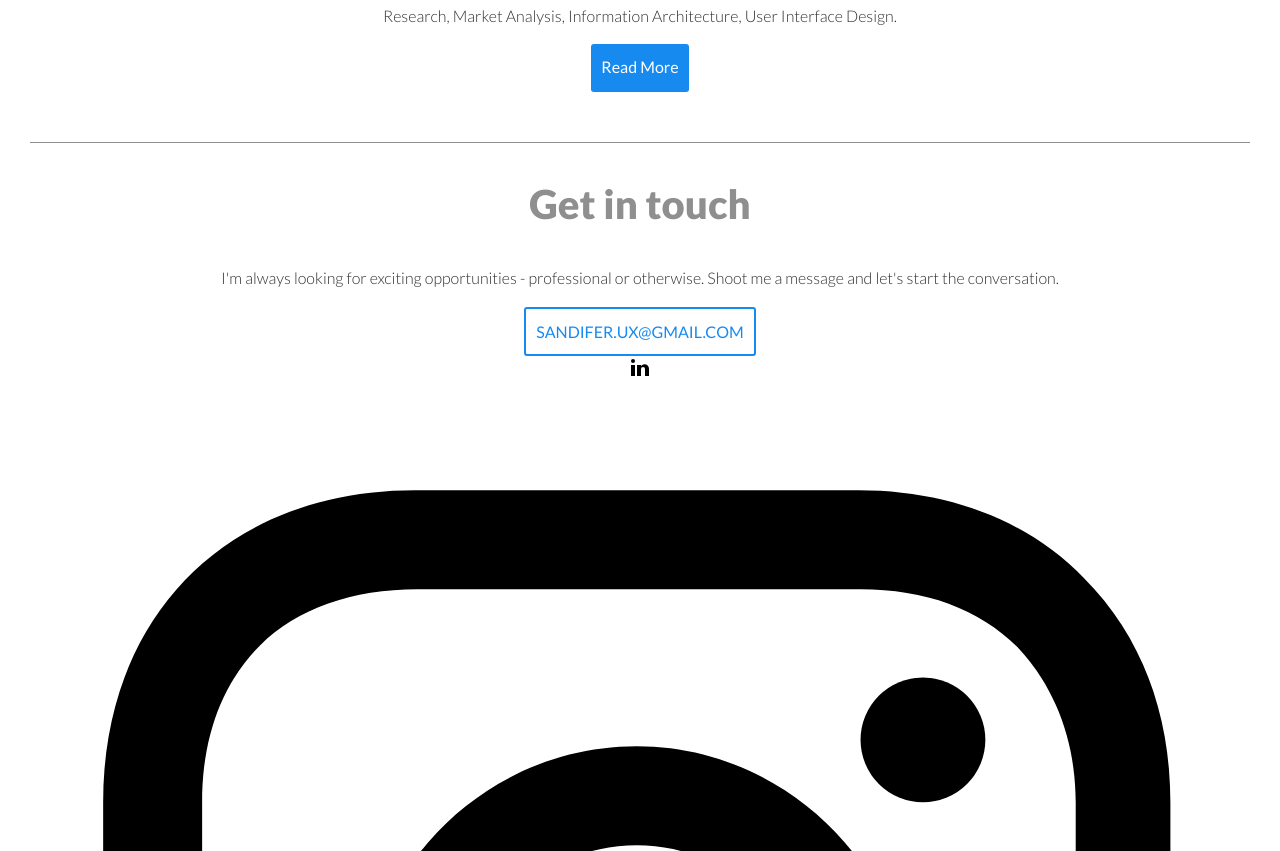
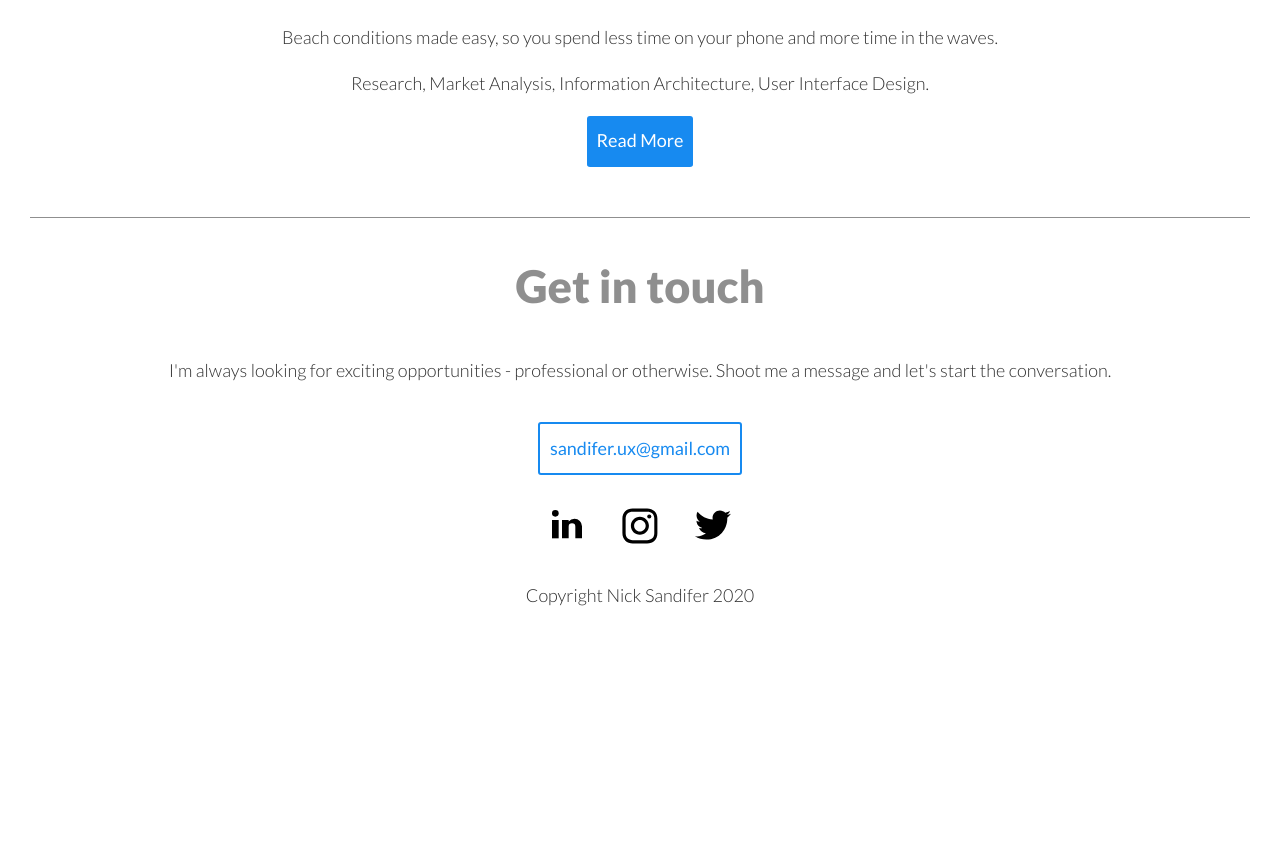
Before and after one commit to nick-sandifer/portfolio-website, a plain HTML site: page index.html in a window 1280 px wide. Shown: the part 1609-2460 px from the top of the page. After the commit the page ends 2237 px from the top, so only its background shows below. Drawn offline with nearby package versions, Linux system fonts and the light colour scheme.

Commit message:
revised CSS layout for index.html

```diff
--- a/css/style.css
+++ b/css/style.css
@@ -22,56 +22,73 @@ body {
   line-height: 1.6; /* sets the line-height to 1.6 X the font-size */
   color: #303030;
 }
-h1, h2, h3, h4, h5 {
+
+h1,
+h2,
+h3,
+h4,
+h5 {
   line-height: 1.4;
 }
+
 h1 {
   font-size: 2.75em;
   font-weight: 700;
   color: #000000;
 }
+
 h2 {
   font-size: 2.5em;
   font-weight: 900;
   color: #8f8f8f;
 }
+
 h3 {
   font-size: 2.25em;
   font-weight: 700;
   color: #000000;
 }
+
 h4 {
   font-size: 1.35em;
   font-weight: 700;
   color: #000000;
 }
+
 h5 {
   font-size: 1.35em;
   font-weight: 900;
   color: #8f8f8f;
 }
+
 img {
   width: 100%;
 }
+
 a {
   color: #178af0;
   text-decoration: none; /* No underlining */
 }
+
 a:hover {
   color: #ff4f4f;
   text-decoration: underline; /* Underlining when hovering over a link */
 }
+
 a:visited { /* visited link */
   color: #f78888;
 }
+
 a:active { /* selected link */
   color: #ff4f4f;
 }
+
 a:hover,
 a:focus {
   color: #ff4f4f;
   text-decoration: underline;
 }
+
 .button {
   display: inline-block;
   background-color: #178af0;
@@ -82,23 +99,26 @@ a:focus {
   border-bottom: 2px solid #178af0; /* width of the border, type, color */
   transition: 0.2s opacity;
 }
+
 .button:hover {
   opacity: 0.8; /* Reduces the opacity of the button to 80% */
   text-decoration: none;
   color: #ffffff;
 }
+
 .button.contact {
   background-color: transparent;
   color: #178af0;
-  text-transform: uppercase;
+  text-transform: lowercase;
   border: 2px solid #178af0;
 }
+
 .button.contact:hover { /* for contact button hover state */
   color: #ff4f4f;
   border: 2px solid #ff4f4f;
 }
 
-/* layout sytling */
+/* layout styling ------------------------------------------------------------------------------------ */
 
 header {
   background-color: #ffffff;
@@ -108,32 +128,36 @@ header {
   padding-top: 10px;
   padding-bottom: 15px;
 }
+
 nav > ul {
   list-style-type: none;
   padding: 0;
 }
+
 nav > ul > li {
   display: inline-block;
 }
+
 nav > ul > li > a {
   padding: 0 15px;
   text-transform: lowercase;
   font-weight: 700;
   color: #8f8f8f;
 }
+
 nav > ul > li > a:visited{
   color: #8f8f8f;
 }
+
 nav > ul > li > a:hover,
 a:focus {
   color: #000000;
   text-decoration: none;
 }
-nav > ul > li > a:active{
+
+nav > ul > li > a.current-page {
   color: #178af0; /* attempting to change color of "current" page being viewed...!!! */
 }
-
-
 
 main {
   padding-top: 133px;
@@ -165,8 +189,49 @@ main {
   border-bottom: 1px solid #8f8f8f;
 }
 
-
-
-#connect {
+footer {
   text-align: center;
 }
+.button.contact {
+  margin-top: 20px;
+  margin-bottom: 20px;
+}
+
+.social-icon {
+  height: 40px;
+  width: 40px;
+  margin: 10px 15px 10px 15px;
+}
+/* ==============================
+Medium devices (640px and larger)
+================================= */
+@media only screen and (min-width:640px) {
+  header {
+    text-align: unset;
+    padding: 20px 0 13px;
+  }
+
+  nav {
+    width: auto;
+    float: right; /* this declaration did not in a ";" symbol on CareerFoundry...!!! */
+    margin-top: 4px;
+  }
+
+  body {
+    font-size: 18px;
+  }
+
+  #hero span {
+    display: block;
+  }
+}
+/* ==============================
+Large devices (1024px and larger)
+================================= */
+@media only screen and (min-width:1024px) {
+}
+/* ==============================
+X-large devices (1440px and larger)
+================================= */
+@media only screen and (min-width:1440px) {
+}
--- a/index.html
+++ b/index.html
@@ -25,7 +25,7 @@
               <!-- logo in development -->
               <nav>
                   <ul>
-                    <li><a href="index.html">Work</a></li><!-- for work button -->
+                    <li><a class="current-page" href="index.html">Work</a></li><!-- for work button -->
                     <li><a href="about.html">About</a></li><!-- for about button -->
                     <li><a href="nicksandifer_uxresume.pdf" target="_blank">Resume</a></li><!-- for resume button (is this correct?) -->
                     <li><a href="#connect">Connect</a></li><!-- for connect button -->
@@ -101,16 +101,16 @@
                     <a href="mailto:sandifer.ux@gmail.com" class="button contact">sandifer.ux@gmail.com</a><!-- send email button -->
                 </div>
 
-                <div class="social-image"><!-- for the social buttons -->
+                <div class="social-block"><!-- for the social buttons -->
                     <a href="https://www.linkedin.com/in/nick-sandifer/" target="_blank">
                       <!-- linkedin svg logo -->
-                      <svg data-name="Layer 21" height="24" id="Layer_21" viewBox="0 0 24 24" width="24" xmlns="http://www.w3.org/2000/svg"><title/><rect height="11" width="4" x="3" y="9"/><circle cx="5" cy="5" r="2"/><path d="M16.5,8.25A4.47251,4.47251,0,0,0,13,9.95343V9H9V20h4V13a2,2,0,0,1,4,0v7h4V12.75A4.5,4.5,0,0,0,16.5,8.25Z"/></svg>
+                      <svg data-name="Layer 21" height="24" id="Layer_21" viewBox="0 0 24 24" width="24" xmlns="http://www.w3.org/2000/svg" class="social-icon"><title/><rect height="11" width="4" x="3" y="9"/><circle cx="5" cy="5" r="2"/><path d="M16.5,8.25A4.47251,4.47251,0,0,0,13,9.95343V9H9V20h4V13a2,2,0,0,1,4,0v7h4V12.75A4.5,4.5,0,0,0,16.5,8.25Z"/></svg>
                     </a><!-- linkedin button -->
 
-                    <a href="https://www.instagram.com/nicks_toons/" target="_blank">
+                    <a href="https://www.instagram.com/nicks_toons/" target="_blank" id="social">
                       <!-- instagram svg logo -->
                       <svg version="1.1" id="Layer_1" xmlns="http://www.w3.org/2000/svg" xmlns:xlink="http://www.w3.org/1999/xlink" x="0px" y="0px"
-                      	 viewBox="0 0 56.7 56.7" enable-background="new 0 0 56.7 56.7" xml:space="preserve">
+                      	 viewBox="0 0 56.7 56.7" enable-background="new 0 0 56.7 56.7" xml:space="preserve" class="social-icon">
                       <g>
                       	<path d="M28.2,16.7c-7,0-12.8,5.7-12.8,12.8s5.7,12.8,12.8,12.8S41,36.5,41,29.5S35.2,16.7,28.2,16.7z M28.2,37.7
                       		c-4.5,0-8.2-3.7-8.2-8.2s3.7-8.2,8.2-8.2s8.2,3.7,8.2,8.2S32.7,37.7,28.2,37.7z"/>
@@ -123,9 +123,9 @@
                       </svg>
                     </a><!-- instagram button -->
 
-                    <a href="#">
+                    <a href="#" id="social">
                       <!-- twitter svg logo -->
-                      <svg height="512px" style="enable-background:new 0 0 512 512;" version="1.1" viewBox="0 0 512 512" width="512px" xml:space="preserve" xmlns="http://www.w3.org/2000/svg" xmlns:xlink="http://www.w3.org/1999/xlink"><g id="comp_x5F_345-twitter"><g><path d="M438.717,162.307c0.292,4.088,0.292,8.174,0.292,12.259c0,124.634-94.861,268.237-268.237,268.237    c-53.414,0-103.032-15.468-144.771-42.321c7.588,0.874,14.885,1.166,22.766,1.166c44.073,0,84.645-14.884,117.043-40.276    c-41.447-0.877-76.181-28.022-88.147-65.383c5.838,0.875,11.675,1.459,17.805,1.459c8.465,0,16.931-1.168,24.81-3.209    c-43.197-8.758-75.597-46.702-75.597-92.527v-1.167c12.55,7.005,27.146,11.383,42.613,11.967    c-25.393-16.93-42.029-45.826-42.029-78.516c0-17.515,4.669-33.566,12.842-47.577c46.409,57.208,116.169,94.569,194.391,98.655    c-1.458-7.005-2.335-14.3-2.335-21.599c0-51.954,42.032-94.277,94.277-94.277c27.145,0,51.662,11.383,68.884,29.771    c21.307-4.085,41.736-11.967,59.834-22.766c-7.005,21.892-21.891,40.279-41.446,51.954c18.973-2.042,37.361-7.298,54.289-14.594    C473.158,132.243,457.104,148.88,438.717,162.307L438.717,162.307z"/></g></g><g id="Layer_1"/></svg>
+                      <svg height="512px" style="enable-background:new 0 0 512 512;" version="1.1" viewBox="0 0 512 512" width="512px" xml:space="preserve" xmlns="http://www.w3.org/2000/svg" xmlns:xlink="http://www.w3.org/1999/xlink" class="social-icon"><g id="comp_x5F_345-twitter"><g><path d="M438.717,162.307c0.292,4.088,0.292,8.174,0.292,12.259c0,124.634-94.861,268.237-268.237,268.237    c-53.414,0-103.032-15.468-144.771-42.321c7.588,0.874,14.885,1.166,22.766,1.166c44.073,0,84.645-14.884,117.043-40.276    c-41.447-0.877-76.181-28.022-88.147-65.383c5.838,0.875,11.675,1.459,17.805,1.459c8.465,0,16.931-1.168,24.81-3.209    c-43.197-8.758-75.597-46.702-75.597-92.527v-1.167c12.55,7.005,27.146,11.383,42.613,11.967    c-25.393-16.93-42.029-45.826-42.029-78.516c0-17.515,4.669-33.566,12.842-47.577c46.409,57.208,116.169,94.569,194.391,98.655    c-1.458-7.005-2.335-14.3-2.335-21.599c0-51.954,42.032-94.277,94.277-94.277c27.145,0,51.662,11.383,68.884,29.771    c21.307-4.085,41.736-11.967,59.834-22.766c-7.005,21.892-21.891,40.279-41.446,51.954c18.973-2.042,37.361-7.298,54.289-14.594    C473.158,132.243,457.104,148.88,438.717,162.307L438.717,162.307z"/></g></g><g id="Layer_1"/></svg>
                     </a><!-- twitter button -->
 
                 </div>
```
Also changed, not shown: about.html (+2 -2 lines), wavez.html (+2 -1 lines), 1 other file.
